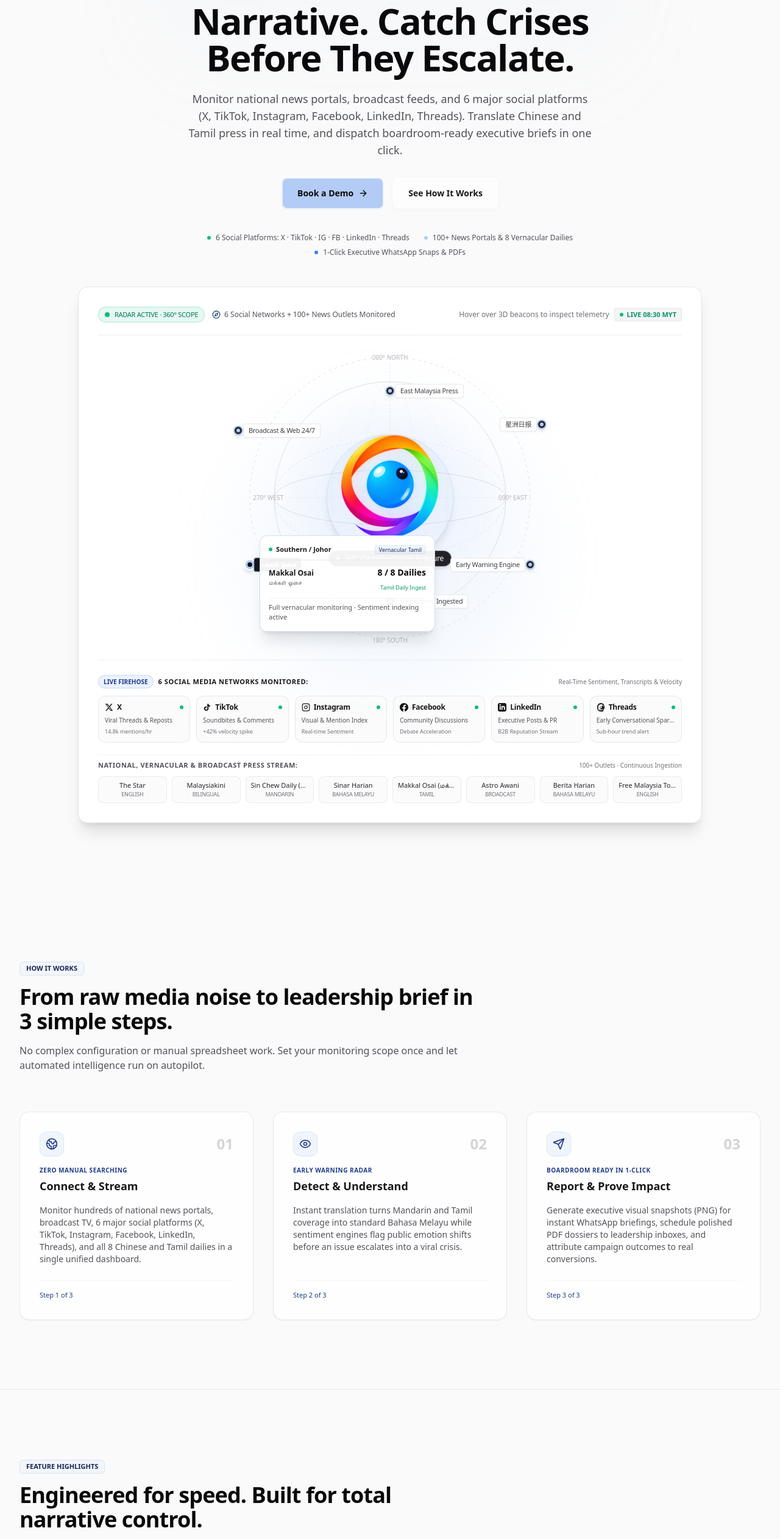
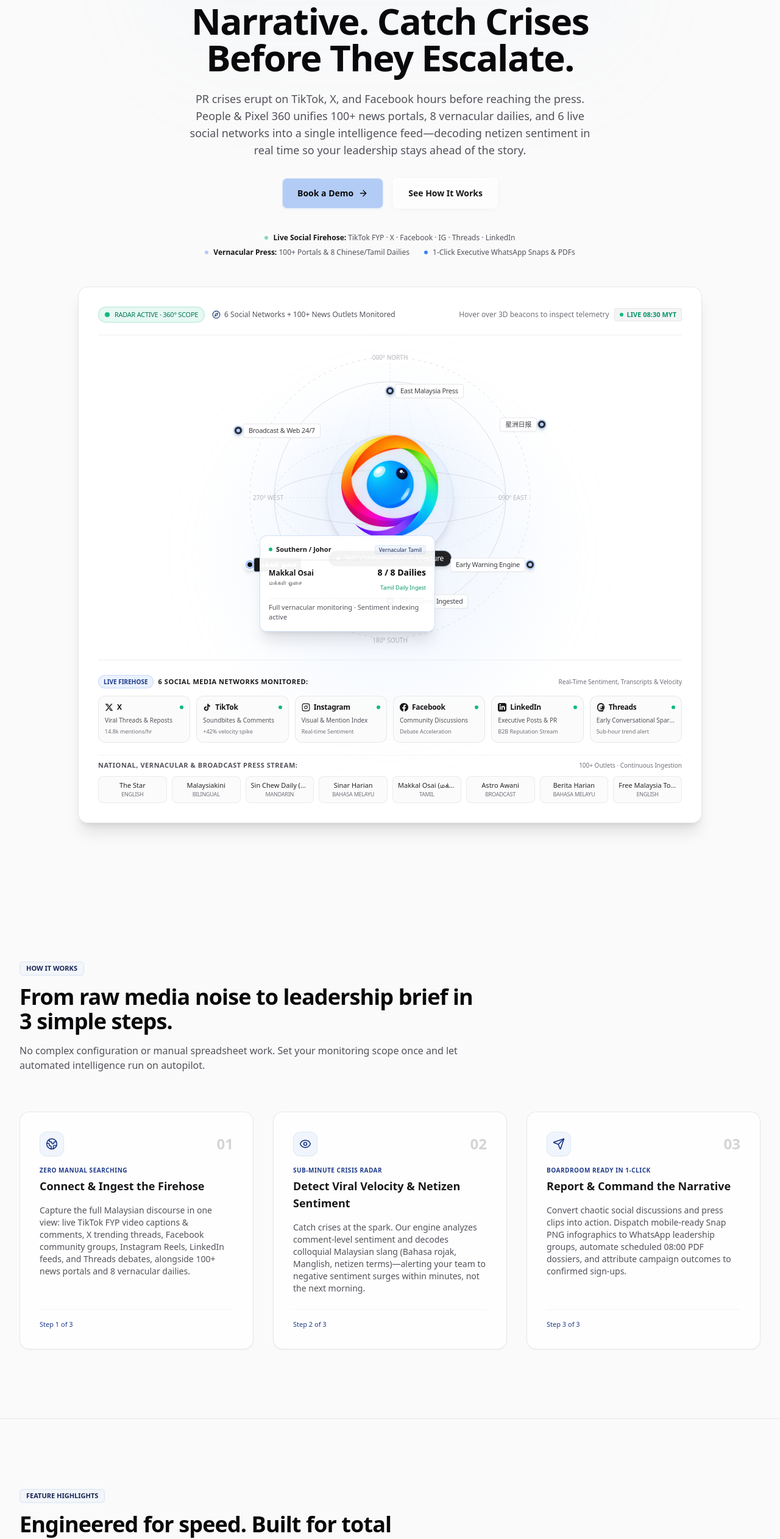
Before and after one commit to adityajakap/preview-pnp360, a Next.js app: page / in a window 1280 px wide. Shown: the part 253-2777 px from the top of the page at 61% size. Built offline with nearby package versions, Linux system fonts and the light colour scheme; a web font is replaced by a local one.

Commit message:
feat(copy): deepen social intelligence value proposition and comment-level listening copywriting

```diff
--- a/src/components/hero/HeroSection.tsx
+++ b/src/components/hero/HeroSection.tsx
@@ -49,12 +49,16 @@
 
           <div className="pt-4 flex flex-wrap items-center justify-center gap-x-6 gap-y-2 text-xs font-mono text-zinc-600 dark:text-zinc-400">
             <div className="flex items-center gap-2">
-              <span className="w-1.5 h-1.5 rounded-full bg-emerald-500" />
-              <span>6 Social Platforms: X · TikTok · IG · FB · LinkedIn · Threads</span>
+              <span className="w-1.5 h-1.5 rounded-full bg-emerald-500 animate-pulse" />
+              <span>
+                <strong className="text-zinc-900 dark:text-zinc-200 font-semibold">Live Social Firehose:</strong> TikTok FYP · X · Facebook · IG · Threads · LinkedIn
+              </span>
             </div>
             <div className="flex items-center gap-2">
               <span className="w-1.5 h-1.5 rounded-full bg-[#B3CCF5]" />
-              <span>100+ News Portals & 8 Vernacular Dailies</span>
+              <span>
+                <strong className="text-zinc-900 dark:text-zinc-200 font-semibold">Vernacular Press:</strong> 100+ Portals & 8 Chinese/Tamil Dailies
+              </span>
             </div>
             <div className="flex items-center gap-2">
               <span className="w-1.5 h-1.5 rounded-full bg-blue-500" />
--- a/src/components/mockups/HeroDashboardMockup.tsx
+++ b/src/components/mockups/HeroDashboardMockup.tsx
@@ -165,7 +165,7 @@
                 </span>
               </div>
               <p className="text-[10px] text-zinc-500 dark:text-zinc-400 font-mono truncate">
-                100+ Portals & 8 Dailies
+                100+ Portals & 6 Social Firehoses
               </p>
             </div>
 
@@ -214,7 +214,7 @@
                 <span className="text-[11px] text-rose-500 font-mono">at 08:14 MYT</span>
               </div>
               <p className="text-[10px] text-zinc-500 dark:text-zinc-400 font-mono truncate">
-                Threshold Alert Dispatched
+                TikTok & X Velocity Spike Triaged
               </p>
             </div>
           </div>
--- a/src/components/sections/BeforeAfterSection.tsx
+++ b/src/components/sections/BeforeAfterSection.tsx
@@ -106,19 +106,46 @@
         'Negative sentiment clusters go unnoticed until they dominate social feeds, forcing teams into reactive crisis communications.',
       snippet: {
         source: 'Community Forums & Viral Feeds',
-        detail: 'Awareness occurred 6 hours after issue peaked. Spreadsheet calculation errors in briefing.',
+        detail: 'Awareness occurred 6 hours after issue peaked on TikTok & X. Team caught completely unprepared.',
         metric: '6h+ lag in detection',
       },
     },
     automated: {
       label: 'With P&P 360',
-      headline: 'Early warning velocity radar with locked overrides',
+      headline: 'Sub-minute viral radar & locked analyst overrides',
       description:
-        'Early-warning radar triggers alerts when discussion velocity accelerates. Locked analyst overrides ensure automated re-runs never overwrite verified assessments.',
+        'Early-warning radar triggers alerts when discussion velocity accelerates across TikTok, X, and Facebook. Locked analyst overrides ensure automated re-runs never overwrite verified assessments.',
       snippet: {
         source: 'Early Warning Radar · Threshold 2.5σ',
         detail: 'Velocity alert triggered at 18 minutes. Emotion spectrum (Trust, Fear, Anger) attached.',
         metric: '< 18 min early alert window',
+      },
+    },
+  },
+  {
+    id: 'social-listening',
+    step: '04 · Social Media Depth',
+    title: 'Omnichannel Social Firehose',
+    manual: {
+      label: 'Manual Process',
+      headline: 'Surface keyword searches & unmonitored comment sections',
+      description:
+        'Standard clipping tools only index web RSS or search basic hashtags on X—completely missing viral TikTok FYP video audio, angry Facebook group debates, and local slang.',
+      snippet: {
+        source: 'Legacy Keyword Scraper',
+        detail: 'Scraped 15 surface tweets. Completely blind to 4,200 angry comments and 85k views on viral TikTok complaint video.',
+        metric: 'Zero comment-level visibility',
+      },
+    },
+    automated: {
+      label: 'With P&P 360',
+      headline: 'Firehose ingestion across 6 networks & netizen comment decoding',
+      description:
+        'Continuous ingestion of video transcripts, reels, and comment threads across TikTok, X, Facebook, Instagram, LinkedIn, and Threads—decoding Bahasa rojak and netizen slangs.',
+      snippet: {
+        source: 'Omnichannel Social Firehose · 6 Networks',
+        detail: 'Indexed 14,800 netizen comments. Flagged 86% Concern & Frustration velocity spike 4 hours before mainstream newsrooms noticed.',
+        metric: '< 3 min early warning alert',
       },
     },
   },
@@ -229,6 +256,12 @@
                   </span>
                 </div>
                 <div className="flex justify-between items-center">
+                  <span className="text-zinc-600 dark:text-zinc-400">Social Coverage</span>
+                  <span className="font-bold text-zinc-900 dark:text-white">
+                    6 Platforms + Comments <span className="text-zinc-600 dark:text-zinc-400 font-normal">(vs Surface RSS)</span>
+                  </span>
+                </div>
+                <div className="flex justify-between items-center">
                   <span className="text-zinc-600 dark:text-zinc-400">Accuracy & Overrides</span>
                   <span className="font-bold text-zinc-900 dark:text-white">
                     100% Deterministic <span className="text-zinc-600 dark:text-zinc-400 font-normal">(Zero Guesswork)</span>
--- a/src/content/en.ts
+++ b/src/content/en.ts
@@ -16,26 +16,27 @@
     badge: 'Powered By: People & Pixel',
     headline: 'Own Your Public Narrative. Catch Crises Before They Escalate.',
     subheadline:
-      'Monitor national news portals, broadcast feeds, and 6 major social platforms (X, TikTok, Instagram, Facebook, LinkedIn, Threads). Translate Chinese and Tamil press in real time, and dispatch boardroom-ready executive briefs in one click.',
+      'PR crises erupt on TikTok, X, and Facebook hours before reaching the press. People & Pixel 360 unifies 100+ news portals, 8 vernacular dailies, and 6 live social networks into a single intelligence feed—decoding netizen sentiment in real time so your leadership stays ahead of the story.',
     ctaPrimary: 'Book a Demo',
     ctaSecondary: 'See How It Works',
     valueBar: [
       {
-        title: 'All Media & 6 Social Platforms Covered',
-        desc: 'National portals, TV broadcast, 8 vernacular dailies, and live social streams across X, TikTok, Instagram, Facebook, LinkedIn, and Threads in one unified feed.',
+        title: 'Omnichannel Social Firehose (6 Platforms)',
+        desc: 'Deep ingestion across TikTok FYP, X trending topics, Facebook community groups, Instagram Reels, LinkedIn, and Threads—indexing video transcripts and netizen comments in real time.',
       },
       {
-        title: '1-Click Executive Reports',
-        desc: 'WhatsApp-ready Snap PNGs & scheduled morning PDF briefs dispatched automatically.',
+        title: 'Zero Vernacular Blind Spots',
+        desc: 'National portals, broadcast feeds, and all 8 Chinese and Tamil dailies translated automatically into certified standard Bahasa Melayu in under 210ms.',
       },
       {
-        title: '100% Verified Analytics',
-        desc: 'Zero AI hallucinations. Fixed analyst overrides guarantee zero boardroom surprises.',
+        title: '1-Click Boardroom & WhatsApp Briefs',
+        desc: 'Transform millions of social and press signals into high-impact Snap PNGs and scheduled 08:00 PDF morning dossiers. 100% verified metrics, zero hallucination.',
       },
     ],
     mockup: {
-      alertTitle: 'Early Warning · Negative Spike Detected',
-      alertMessage: 'Rapid discussion acceleration detected across 4 news portals within 18 minutes.',
+      alertTitle: 'Early Warning · Viral Social Spike Detected',
+      alertMessage:
+        'Abnormal comment velocity detected across TikTok & X (+42% acceleration). Negative netizen sentiment concentrated in replies before mainstream press pickup.',
       statusActive: 'Real-Time Ingestion Active',
       timeframe: 'Today · Last 24 Hours',
       totalMentions: '42,891',
@@ -62,21 +63,21 @@
     steps: [
       {
         num: '01',
-        title: 'Connect & Stream',
+        title: 'Connect & Ingest the Firehose',
         tag: 'ZERO MANUAL SEARCHING',
-        desc: 'Monitor hundreds of national news portals, broadcast TV, 6 major social platforms (X, TikTok, Instagram, Facebook, LinkedIn, Threads), and all 8 Chinese and Tamil dailies in a single unified dashboard.',
+        desc: 'Capture the full Malaysian discourse in one view: live TikTok FYP video captions & comments, X trending threads, Facebook community groups, Instagram Reels, LinkedIn feeds, and Threads debates, alongside 100+ news portals and 8 vernacular dailies.',
       },
       {
         num: '02',
-        title: 'Detect & Understand',
-        tag: 'EARLY WARNING RADAR',
-        desc: 'Instant translation turns Mandarin and Tamil coverage into standard Bahasa Melayu while sentiment engines flag public emotion shifts before an issue escalates into a viral crisis.',
+        title: 'Detect Viral Velocity & Netizen Sentiment',
+        tag: 'SUB-MINUTE CRISIS RADAR',
+        desc: 'Catch crises at the spark. Our engine analyzes comment-level sentiment and decodes colloquial Malaysian slang (Bahasa rojak, Manglish, netizen terms)—alerting your team to negative sentiment surges within minutes, not the next morning.',
       },
       {
         num: '03',
-        title: 'Report & Prove Impact',
+        title: 'Report & Command the Narrative',
         tag: 'BOARDROOM READY IN 1-CLICK',
-        desc: 'Generate executive visual snapshots (PNG) for instant WhatsApp briefings, schedule polished PDF dossiers to leadership inboxes, and attribute campaign outcomes to real conversions.',
+        desc: 'Convert chaotic social discussions and press clips into action. Dispatch mobile-ready Snap PNG infographics to WhatsApp leadership groups, automate scheduled 08:00 PDF dossiers, and attribute campaign outcomes to confirmed sign-ups.',
       },
     ],
   },
@@ -90,22 +91,22 @@
       title: 'The Manual Way (Stressful & Reactive)',
       badge: 'High Overtime & Risk',
       points: [
-        'Finding out about an emerging reputational issue only after it has already gone viral on social feeds.',
-        'Completely blindsided by breaking coverage in Mandarin and Tamil press due to language barriers.',
-        'Late nights spent copy-pasting article links, cropping screenshots, and formatting manual slide decks.',
-        'Boardroom credibility damaged by accidental calculation errors or delayed morning briefs.',
-        'Unable to answer leadership when asked: "What did that campaign or press conference actually achieve?"',
+        'Waking up to an emergency call from leadership because a TikTok video or X thread went viral overnight.',
+        'Wasting hours manually scrolling through hundreds of toxic Facebook comments and Reels trying to guess the real public mood.',
+        'Completely blindsided when an issue discussed on Mandarin or Tamil social forums spills into mainstream news.',
+        'Late nights spent taking messy screenshots, copy-pasting article links, and formatting manual slide decks.',
+        'Unable to answer leadership when asked: "Did our campaign and influencer activations actually drive real results?"',
       ],
     },
     after: {
       title: 'With People & Pixel 360 (Proactive & Automated)',
       badge: 'Peace of Mind & Speed',
       points: [
-        'Early-warning radar detects negative sentiment spikes within minutes, well before stories snowball.',
-        'All 8 vernacular dailies automatically translated into certified standard Bahasa Melayu in real time.',
-        'Polished visual briefs (PNG) and scheduled morning PDFs dispatched on time with zero overtime.',
-        '100% verified metrics backed by permanent analyst override locks—guaranteeing zero boardroom surprises.',
-        'Directly prove how media exposure, digital ads, and event activations drove confirmed actions and sign-ups.',
+        'Early-warning radar flags abnormal viral acceleration on TikTok, X, or Facebook within 3 minutes—hours before stories hit the press.',
+        'Automated comment sentiment engine decodes netizen emotion across thousands of replies, separating bot swarms from genuine public outrage.',
+        'All 8 Chinese and Tamil dailies translated in 210ms into certified standard Bahasa Melayu in a unified feed.',
+        'Executive visual briefs (PNG) for WhatsApp and scheduled morning PDFs delivered automatically on time—zero staff overtime.',
+        'Full-funnel attribution connects PR mentions, paid social ads, and on-ground QR poster scans directly to verified conversions.',
       ],
     },
   },
@@ -116,19 +117,19 @@
     description:
       'When leadership calls for an emergency update, get executive-ready intelligence immediately—computed strictly from verified aggregates with zero risk of AI hallucination.',
     marqueeQueries: [
-      'Why did negative sentiment spike this morning?',
-      'How is our Share of Voice trending against industry benchmarks this month?',
-      'What are Mandarin and Tamil outlets reporting about our latest policy announcement?',
-      'Which marketing channels drove the highest verified conversions this quarter?',
-      'Which media outlets drove the highest public Trust score this week?',
-      'Summarize today’s press briefing reaction for the WhatsApp leadership group',
-      'What issues require immediate communications rebuttal before noon?',
+      'Why did negative sentiment accelerate on TikTok and X between 08:00 and 09:30?',
+      'Which Key Opinion Leaders (KOLs) or Facebook groups are amplifying the boycott narrative?',
+      'How does netizen mood on Instagram Reels compare to editorial coverage in Malaysiakini and The Star?',
+      'Did the viral X rumor spill over into tonight’s broadcast news or Sin Chew Daily?',
+      'What are the top citizen concerns emerging from Tamil and Chinese social forums this week?',
+      'Summarize today’s social backlash and draft key rebuttal talking points for the 11:00 press briefing',
+      'Which social media channels and influencer activations drove the highest verified sign-ups this month?',
     ],
     sampleResponse: {
-      query: 'Why did negative sentiment spike between 08:00 and 09:30 this morning?',
+      query: 'Why did negative sentiment accelerate on TikTok and X between 08:00 and 09:30 this morning?',
       aiAnswer:
-        'Discussion velocity accelerated +38% following unverified rumors circulating on social media. Mainstream news outlets remained neutral, while negative sentiment concentrated in community comment threads (84% Concern & Skepticism). Deploying the prepared clarification statement is recommended before the topic gains traction in broadcast news.',
-      verifiedNote: 'Zero Hallucination · Computed strictly from 4,120 verified mentions',
+        'A 15-second customer service video on TikTok gained 84,000 views in 90 minutes, triggering +48% viral velocity and 1,820 comments (86% Concern & Frustration). The issue was quoted onto X with a hashtag spike (#IsuPerkhidmatan). Mainstream press and broadcast TV have not picked up the story yet. Releasing the prepared operational clarification statement before 11:00 will neutralize the narrative before editorial desks publish.',
+      verifiedNote: 'Zero Hallucination · Computed strictly from 14,820 social comments & news mentions',
       speedTag: 'Computed in 1.4s',
     },
   },
@@ -147,9 +148,9 @@
       },
       {
         id: 'negative-alert',
-        title: 'Cross-platform social spike radar',
-        desc: 'Detect sudden conversation acceleration across TikTok, X, Instagram, Facebook, Threads, and LinkedIn before issues escalate into viral mainstream crises.',
-        badge: '6 Social Networks',
+        title: 'Omnichannel Social & Virality Radar',
+        desc: 'Track live conversations across TikTok, X, Instagram, Facebook, Threads, and LinkedIn. Analyze comment-level sentiment, measure viral acceleration velocity, and detect influencer amplification before stories break into mainstream news.',
+        badge: '6 Social Networks · Firehose Ingestion',
       },
       {
         id: 'snap-export',
@@ -159,9 +160,9 @@
       },
       {
         id: 'emotion-velocity',
-        title: 'Emotion spectrum velocity',
-        desc: 'Track public trust, fear, and anger shifts beneath the surface with real-time wave analytics across broadcast and social streams.',
-        badge: 'Plutchik Spectrum',
+        title: 'Netizen emotion & mood velocity',
+        desc: 'Go beyond basic positive/negative scores. Map 8 nuanced emotions (Trust, Fear, Anger, Disgust) across comment sections and editorial pieces to gauge authentic public sentiment.',
+        badge: 'Plutchik Emotion Index',
       },
       {
         id: 'morning-brief',
@@ -184,9 +185,9 @@
     description:
       'Connect PR sentiment and paid media directly to real audience behavior: see how news coverage, digital ad spend, and physical event activations convert into verified inquiries and website registrations.',
     funnelTitle: 'Unified Multi-Channel Campaign Attribution',
-    connectorBadge: 'Paid Ads · PR Coverage · QR Activations · Conversions',
+    connectorBadge: 'TikTok & Meta Ads · PR Reach · QR Activations · Conversions',
     stages: [
-      { name: 'Ad Impressions & PR Reach', count: '1,420,000', note: '108 Media Outlets + Targeted Social Ads' },
+      { name: 'Ad Impressions & PR Reach', count: '1,420,000', note: '108 Media Outlets + TikTok, Meta & X Firehose Reach' },
       { name: 'Physical Event Engagements', count: '9,430', note: 'On-Ground Banners & QR Activations' },
       { name: 'Campaign Portal Landings', count: '48,200', note: 'High-Intent Inbound Visits' },
       { name: 'Verified Actions & Sign-ups', count: '18,920', note: 'Confirmed Conversions (39.2% rate)' },
@@ -203,8 +204,8 @@
         title: 'Government & Public Agencies',
         tag: 'Institutional Governance',
         points: [
-          'Monitor public sentiment on strategic policies across Malay, English, Chinese, and Tamil press simultaneously.',
-          'Prevent miscommunication and identify citizen concerns early before issues dominate legislative debates or public forums.',
+          'Monitor citizen sentiment on policy announcements across Malay, English, Chinese, and Tamil press and colloquial social media simultaneously.',
+          'Detect localized community complaints on Facebook groups and viral TikTok narratives early before they dominate legislative question time.',
           'Receive automated executive briefing dossiers in leadership inboxes by 08:00 every morning without team overtime.',
         ],
       },
@@ -212,18 +213,18 @@
         title: 'PR & Corporate Communications',
         tag: 'Reputation & Crisis Defense',
         points: [
-          '24/7 early-warning radar alerts your team to sudden sentiment velocity shifts across press and viral social feeds.',
-          'Granular emotion tracking (Trust, Fear, Anger) uncovers underlying public mood beyond simple positive/negative labels.',
-          'Permanently lock manual analyst classifications—automated batch re-runs never overwrite your team’s verified assessments.',
+          '24/7 early-warning radar alerts your team to sudden sentiment velocity shifts on TikTok, X, and Facebook—long before issues snowball into front-page crises.',
+          'Comment-level emotion tracking (Trust, Fear, Anger) cuts through surface metrics to reveal true netizen intent across 6 social networks.',
+          'Lock manual analyst assessments with permanent overrides—batch re-runs never overwrite your team’s verified sentiment scores.',
         ],
       },
       {
         title: 'Marketing & Communications Agencies',
         tag: 'Multi-Client Growth & ROI',
         points: [
-          'Manage multiple brand monitoring profiles in one unified platform with strict data isolation across accounts.',
-          'Deliver instant 1-screen visual briefs that clearly prove PR value without spending hours building manual slide decks.',
-          'Demonstrate tangible campaign ROI by linking press mentions and ad spend to on-ground QR scans and verified website conversions.',
+          'Manage multi-client brand reputation and viral social listening in one unified platform with strict database-level account isolation.',
+          'Track campaign hashtag velocity, influencer sentiment impact, and competitor share of voice across all 6 major social platforms.',
+          'Deliver undeniable ROI by attributing paid social ad spend and physical QR activations directly to confirmed website registrations.',
         ],
       },
     ],
@@ -261,8 +262,8 @@
         a: 'Standard onboarding takes under 24 hours. Our team configures your custom monitoring profiles, targeted keywords, and vernacular channels so your dashboard is live and capturing intelligence on day one.',
       },
       {
-        q: 'Which social media platforms and online channels does People & Pixel 360 monitor?',
-        a: 'The platform provides real-time firehose monitoring across all 6 major social media networks: X (trending topics, firehose discussions), TikTok (video captions, audio transcripts, and comment threads), Instagram (reels, carousel captions, tagged posts), Facebook (public pages, verified accounts, and public groups), LinkedIn (executive commentary, corporate announcements, and industry posts), and Threads (emerging viral debates). All social data is indexed in real time alongside 100+ national portals and 8 vernacular dailies.',
+        q: 'How does People & Pixel 360 monitor social media, and what makes it different from standard keyword scrapers?',
+        a: 'Most media monitors only track news RSS feeds or basic keyword counts on X. People & Pixel 360 provides a true real-time social firehose across all 6 key networks in Malaysia: TikTok (video captions, audio transcripts, and comment threads), X (trending hashtags, quote-retweet trees, and firehose discussions), Instagram (Reels audio, captions, and comment threads), Facebook (verified pages, public community groups, and viral posts), LinkedIn (C-suite discourse and corporate announcements), and Threads (emerging conversations). Crucially, our engine analyzes comment-level sentiment and decodes local Malaysian slangs (Manglish, Bahasa rojak, and vernacular netizen terms) with early-warning velocity alerts triggered within 3 minutes of abnormal discussion acceleration.',
       },
       {
         q: 'Which Malaysian vernacular media outlets are included in real-time translation?',
```
Also changed, not shown: src/components/sections/ReportingSuiteSection.tsx (+22 -11 lines).
